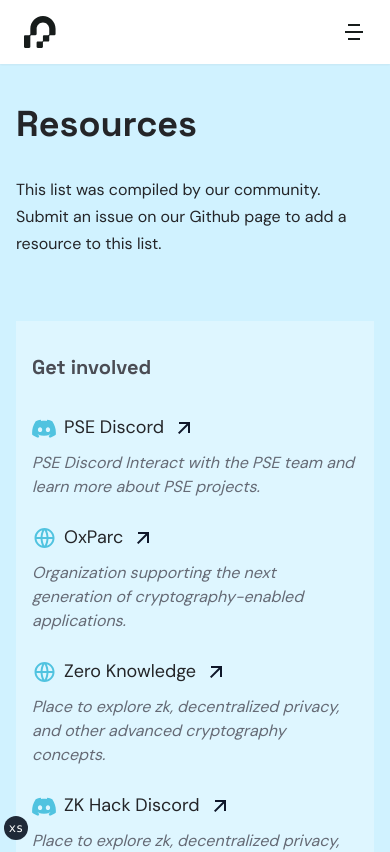
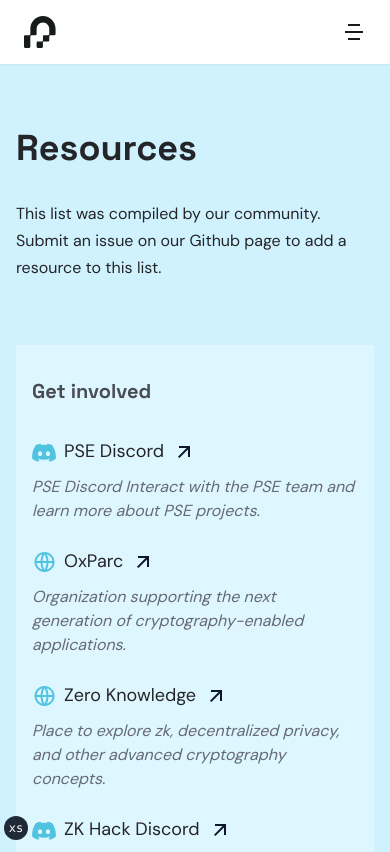
Before and after one commit to privacy-scaling-explorations/pse.dev, a Next.js app: page /resources in a window 390 px wide. Shown: the top 852 px of the page. Built offline with nearby package versions, Linux system fonts and the light colour scheme.

Commit message:
update cols

```diff
--- a/app/resources/page.tsx
+++ b/app/resources/page.tsx
@@ -157,8 +157,8 @@ const ResourceNav = () => {
 export default function ResourcePage() {
   return (
     <div className="bg-second-gradient">
-      <div className="container grid grid-cols-1 px-4 md:grid-cols-[1fr_3fr_1fr] gap-6 py-10 md:pb-20">
-        <div className="hidden md:block"></div>
+      <div className="container grid grid-cols-1 px-4 grid-cols-1 md:grid-cols-[3fr_1fr] lg:grid-cols-[1fr_3fr_1fr] gap-6 py-10 md:pb-20">
+        <div className="md:hidden lg:block"></div>
         <div>
           <div className="grid grid-cols-1 gap-16">
             <div className="flex flex-col gap-8">
```
